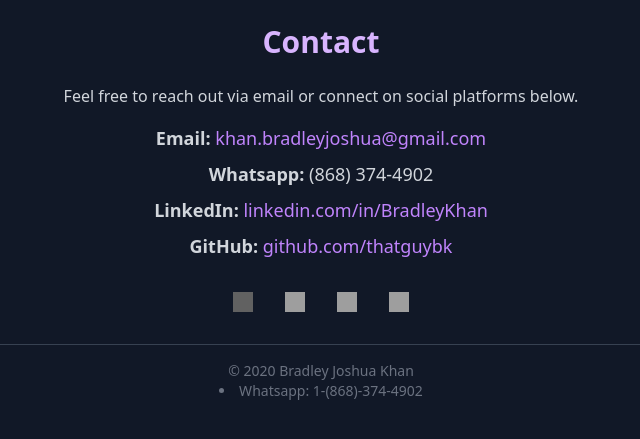
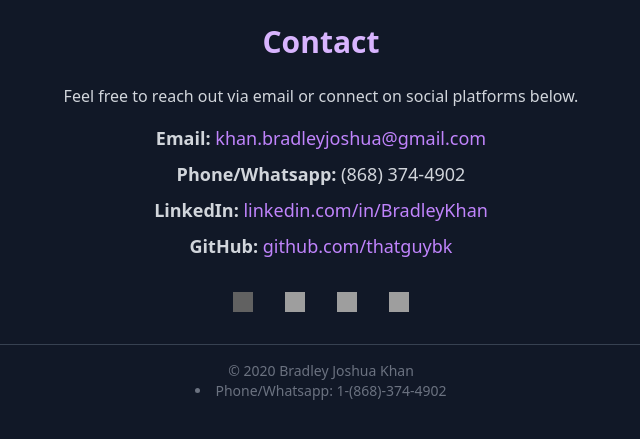
Before and after one commit to thatguybk/portfolio-site, a Flask app: template templates/contact.html in a window 1280 px wide. Shown: the part 69-508 px from the top of the page, without its empty margins (319-959 px from the left). Run offline with Flask 3, Linux system fonts and the light colour scheme; the template is opened without the code that fills it: most values are stand-ins (such as "Sample title", 1, 10 or a date in 2020); some libraries are stand-ins or nearby versions; some web fonts are replaced; grey boxes are pictures that could not be loaded.

```diff
--- a/templates/base.html
+++ b/templates/base.html
@@ -49,7 +49,7 @@
 
     <footer class="text-center text-gray-500 text-sm py-4 border-t border-gray-700">
         &copy; {{ current_year }} Bradley Joshua Khan
-        <li>Whatsapp: 1-(868)-374-4902</li>
+        <li>Phone/Whatsapp: 1-(868)-374-4902</li>
     </footer>
 
     <script>
--- a/templates/contact.html
+++ b/templates/contact.html
@@ -8,7 +8,7 @@
 
     <ul class="space-y-2 text-lg text-gray-300">
     <li><strong>Email:</strong> <a href="mailto:khan.bradleyjoshua@gmail.com" class="text-purple-400 hover:underline">khan.bradleyjoshua@gmail.com</a></li>
-    <li><strong>Whatsapp:</strong> (868) 374-4902</li>
+    <li><strong>Phone/Whatsapp:</strong> (868) 374-4902</li>
     <li><strong>LinkedIn:</strong> <a href="https://www.linkedin.com/in/bradley-khan-300640278/" target="_blank" rel="noopener noreferrer" class="text-purple-400 hover:underline">linkedin.com/in/BradleyKhan</a></li>
     <li><strong>GitHub:</strong> <a href="https://github.com/thatguybk" target="_blank" rel="noopener noreferrer" class="text-purple-400 hover:underline">github.com/thatguybk</a></li>
     </ul>
```
Also changed, not shown: 1 other file.
